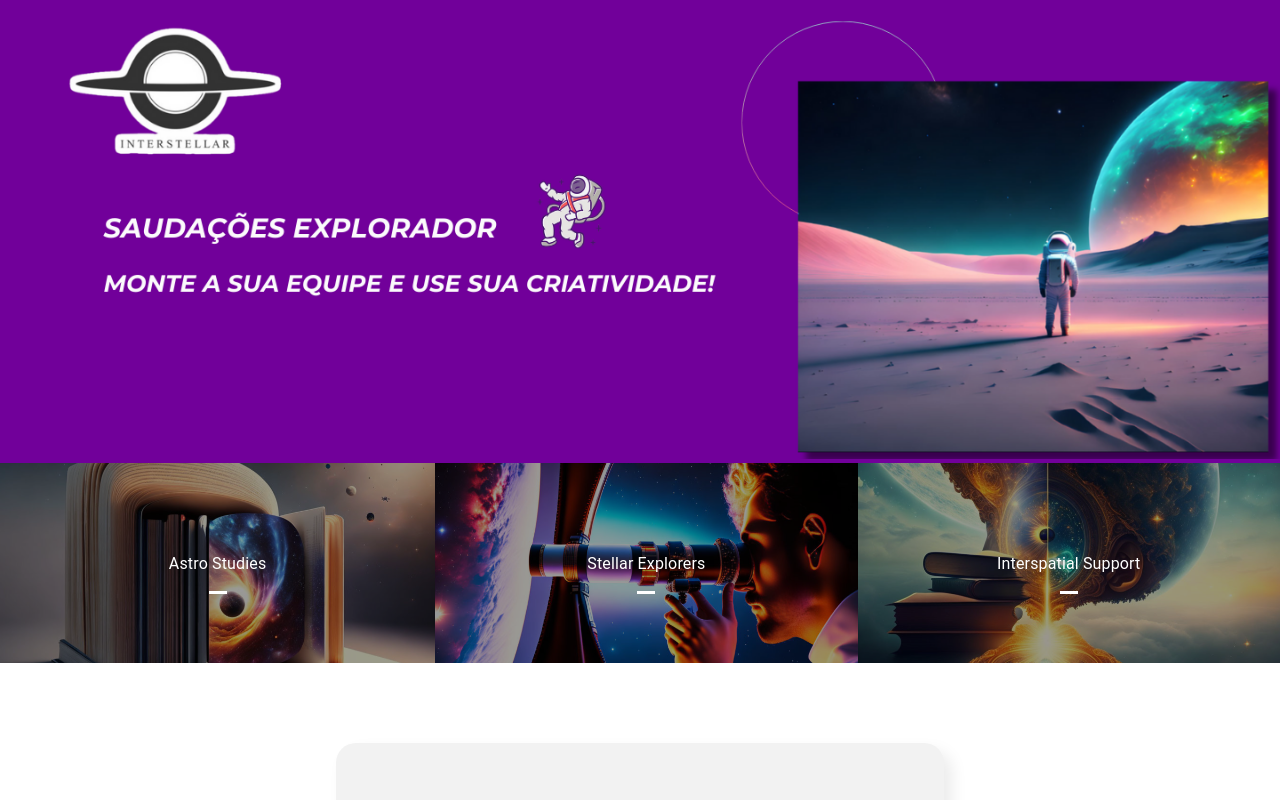
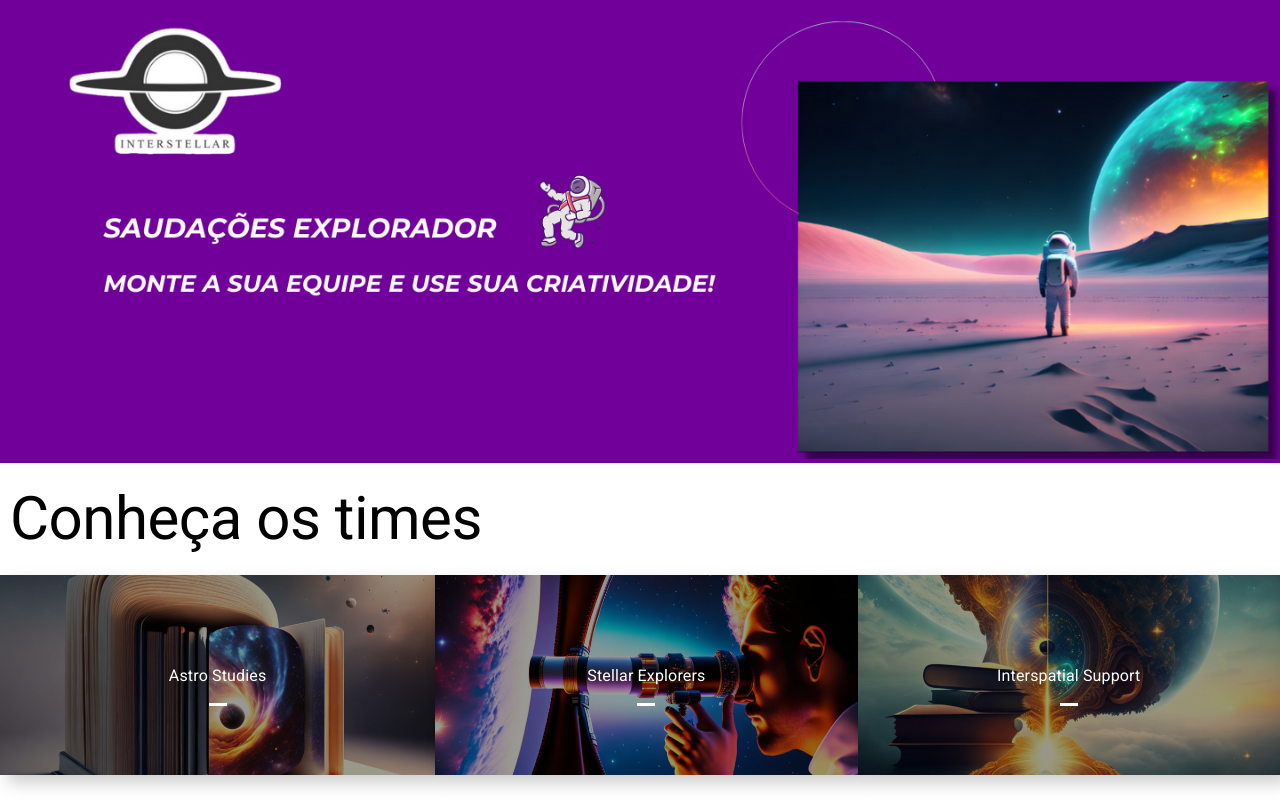
Before and after one commit to GuilhermeSerafim/interestelar, a React (Create React App) app: page / in a window 1280 px wide. Shown: the top 800 px of the page. Built offline with nearby package versions, Linux system fonts and the light colour scheme.

Commit message:
Aprendendo sobre Typography e revisando algumas propriedades do ButtonBase

```diff
--- a/src/componentes/StandardTeams/index.jsx
+++ b/src/componentes/StandardTeams/index.jsx
@@ -1,9 +1,8 @@
-import * as React from 'react';
 import { styled } from '@mui/material/styles';
 import Box from '@mui/material/Box';
 import ButtonBase from '@mui/material/ButtonBase';
 import Typography from '@mui/material/Typography';
-import { Card } from '@mui/material';
+
 
 const images = [
     {
@@ -90,10 +89,17 @@ const ImageMarked = styled('span')(({ theme }) => ({
     transition: theme.transitions.create('opacity'),
 }));
 
-export default function StandarTeams(props) {
-    const {setSelectTeam} = props;
+function StandarTeams(props) {
+    const { setSelectTeam } = props;
 
     return (
+        <>
+            <Typography
+                variant='h2'
+                style={{ fontWeight: "400", margin: "20px 0 20px 10px" }}
+            >
+                Conheça os times
+            </Typography>
             <Box sx={{ display: 'flex', flexWrap: 'wrap', minWidth: 300, width: '100%' }}>
                 {images.map((image) => (
                     <ImageButton
@@ -102,6 +108,7 @@ export default function StandarTeams(props) {
                         key={image.title}
                         style={{
                             width: image.width,
+                            boxShadow: "8px 8px 16px rgba(0, 0, 0, 0.20)",
                         }}
                     >
                         <ImageSrc style={{ backgroundImage: `url(${image.url})` }} />
@@ -125,60 +132,8 @@ export default function StandarTeams(props) {
                     </ImageButton>
                 ))}
             </Box>
+        </>
     );
 }
 
-// import { Button } from '@mui/material';
-// import './StandardTeams.css';
-
-// const StandardTeams = (props) => {
-//     // Destructuring
-//     const { setSelectTeam } = props;
-
-//     return (
-//         <section className='times'>
-//                 <div className='time__estudos'>
-//                     <Button
-//                         color='secondary'
-//                         size='large'
-//                         variant="outlined"
-//                         onClick={() => setSelectTeam("Astro Studies")} >
-//                         Desvende os segredos dos Cosmos
-//                     </Button>
-
-//                 </div>
-//                 <div className='time__exploracao'>
-//                     <Button
-//                         color='secondary'
-//                         size='large'
-//                         variant="outlined"
-//                         onClick={() => setSelectTeam("Stellar Explorers")} >
-//                         Seja um explorador estelar
-//                     </Button>
-
-//                 </div>
-//                 <div className='time__infraestrutura'>
-//                     <Button
-//                         color='secondary'
-//                         size='large'
-//                         variant="outlined"
-//                         onClick={() => setSelectTeam("Galaxy Infrastructure")} >
-//                         Molde galáxias e construa dysons
-//                     </Button>
-
-//                 </div>
-//                 <div className='time__suporte'>
-//                     <Button
-//                         color='secondary'
-//                         size='large'
-//                         variant="outlined"
-//                         onClick={() => setSelectTeam("Interspatial Support")} >
-//                         Seja um semeador dos cosmos
-//                     </Button>
-
-//                 </div>
-//         </section>
-//     )
-// }
-
-// export default StandardTeams;
+export default StandarTeams;
--- a/src/index.js
+++ b/src/index.js
@@ -2,6 +2,10 @@ import React from 'react';
 import ReactDOM from 'react-dom/client';
 import './index.css';
 import App from './App';
+import '@fontsource/roboto/300.css';
+import '@fontsource/roboto/400.css';
+import '@fontsource/roboto/500.css';
+import '@fontsource/roboto/700.css';
 
 // Aqui ele pega o root (elemento global do DOM) e renderiza nosso componente React App
 const root = ReactDOM.createRoot(document.getElementById('root')); // Essa API é parte do React Concurrent Mode e é usada para criar uma raiz de renderização assíncrona.
```
